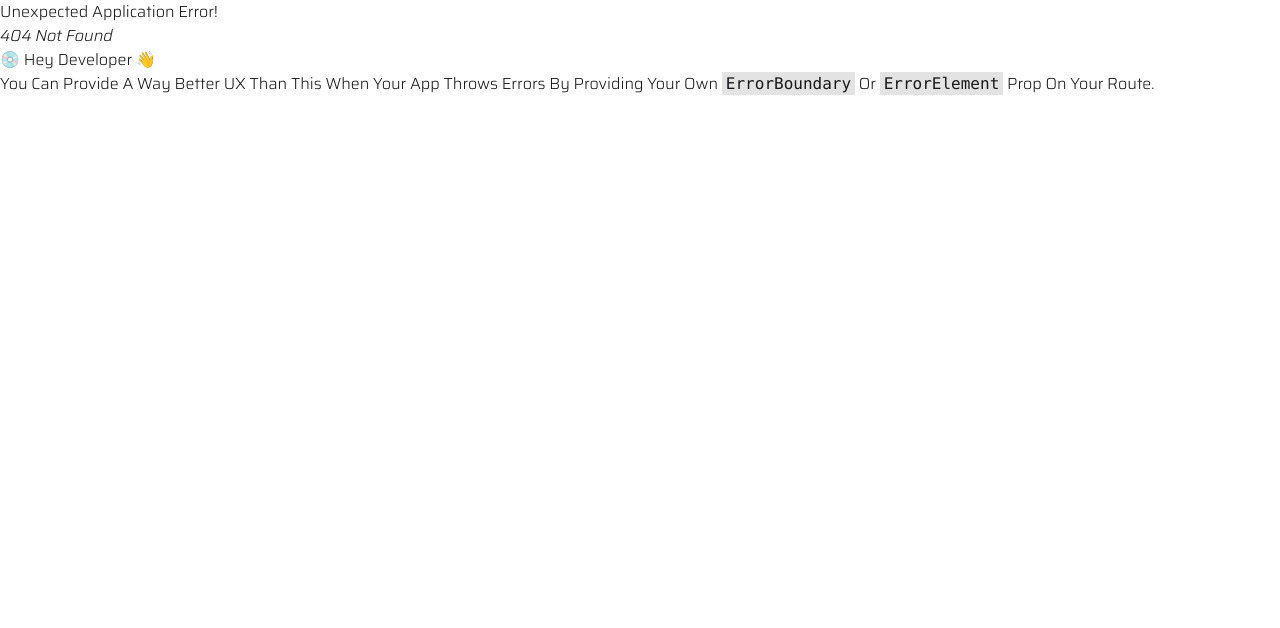
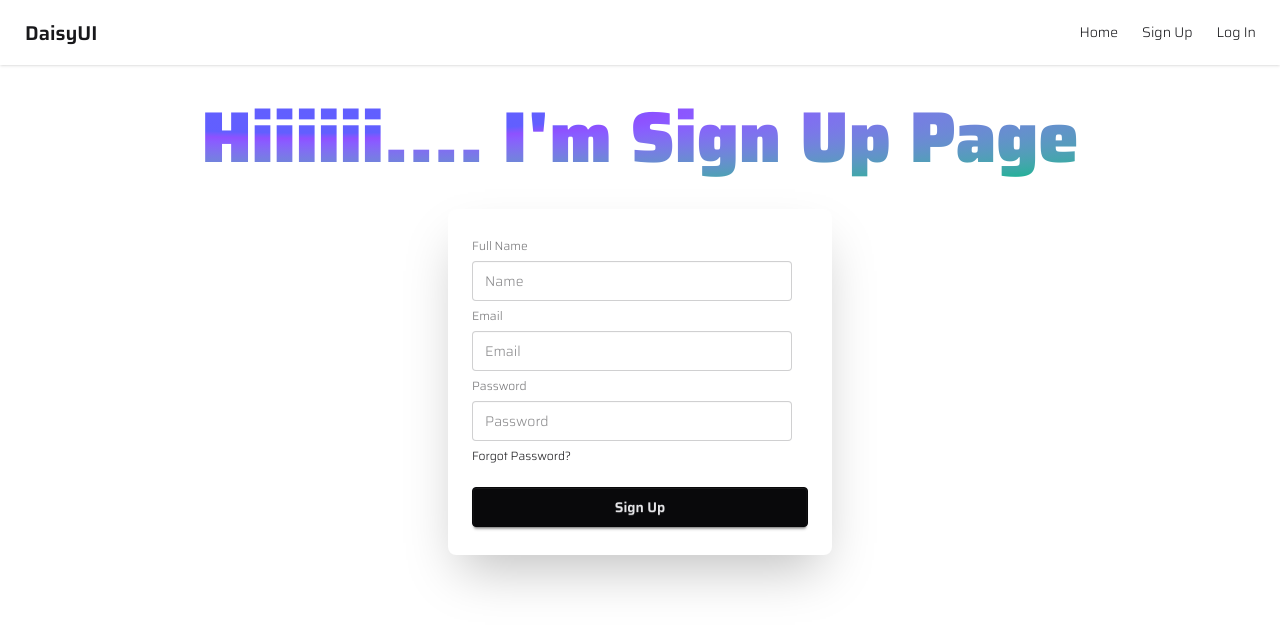
Before and after one commit to rakib-hasan-78/auth-email-pass, a React (Vite) app: page /signup in a window 1280 px wide. Before the commit this address had no page. Shown: the top 628 px of the page. Built offline with nearby package versions, Linux system fonts and the light colour scheme; a web font is replaced by a local one.

Commit message:
auth with email & pass initiated....

```diff
--- a/package.json
+++ b/package.json
@@ -11,6 +11,7 @@
   },
   "dependencies": {
     "@tailwindcss/vite": "^4.1.18",
+    "firebase": "^12.10.0",
     "react": "^19.0.0",
     "react-dom": "^19.0.0",
     "react-router": "^7.13.0",
--- a/src/App.jsx
+++ b/src/App.jsx
@@ -4,9 +4,9 @@ function App() {
   return (
     <>
       <h1
-      className='primary-title'
+      className='primary-title px-8'
       >
-      Project initialization content & Dependencies intrigations
+      Project initialization Dependencies, intrigations & content
       </h1>
     </>
   )
--- a/src/Pages/About/About.jsx
+++ /dev/null
@@ -1,14 +0,0 @@
-import React from 'react';
-
-const About = () => {
-    return (
-        <div>
-            <h1 className='primary-title '
-            >
-            Hiiiiii.... i'm about page
-            </h1>
-        </div>
-    );
-};
-
-export default About;
--- a/src/Pages/Products/Products.jsx
+++ b/src/Pages/Login/Login.jsx
@@ -1,14 +1,14 @@
 import React from 'react';
 
-const Products = () => {
+const Login = () => {
     return (
         <div>
             <h1 className='primary-title'
             >
-                i am products page......
+                i am Log In page......
             </h1>
         </div>
     );
 };
 
-export default Products;
+export default Login;
--- a/src/Pages/Root/Root.jsx
+++ b/src/Pages/Root/Root.jsx
@@ -1,9 +1,11 @@
 import React from 'react';
 import { Outlet } from 'react-router';
+import Nav from './../../components/Nav/Nav';
 
 const Root = () => {
     return (
         <div>
+            <Nav />
             <Outlet />
         </div>
     );
--- /dev/null
+++ b/src/Pages/Signup/Signup.jsx
@@ -0,0 +1,66 @@
+import { createUserWithEmailAndPassword } from 'firebase/auth';
+import React from 'react';
+import { useState } from 'react';
+import { auth } from '../../firsebase/firebase.init';
+
+const Signup = () => {
+    const [signUp, setSignUp] = useState({name: '', email:'', password:''});
+
+    const dataPicker = (prop, value)=>{
+
+        setSignUp(signUp=>({
+            ...signUp,
+            [prop] : value,
+        }))
+    }
+
+    const formHandler = e =>{
+        e.preventDefault();
+        createUserWithEmailAndPassword(auth,
+             signUp.email,
+              signUp.password)
+              .then(userCredential=>{
+                console.log(userCredential);
+              })
+              .catch(error=>{
+                console.log(error.message);
+              })
+
+        setSignUp({name: '', email:'', password:''})
+    }
+
+    return (
+        <div>
+            <h1 className='primary-title '
+            >
+            Hiiiiii.... i'm Sign Up page
+            </h1>
+            <div className='w-full flex items-center justify-center'>
+                <form onSubmit={formHandler} action="#" className='w-5/12 flex items-center justify-center'>
+                        <div className="card bg-base-100 w-full max-w-sm shrink-0 shadow-2xl">
+                            <div className="card-body">
+                                <fieldset className="fieldset">
+                                    <label className="label">Full Name</label>
+                                    <input type="text" className="input" placeholder="Name" name='name'
+                                    value={signUp.name} onChange={(e)=>dataPicker(e.target.name , e.target.value)}/>
+
+                                    <label className="label">Email</label>
+                                    <input type="email" className="input" placeholder="Email" name='email'
+                                    value={signUp.email} onChange={(e)=>dataPicker(e.target.name,e.target.value)}
+                                    />
+                                    <label className="label">Password</label>
+                                    <input type="password" className="input" placeholder="Password" name='password'
+                                    value={signUp.password} onChange={(e)=> dataPicker(e.target.name, e.target.value)}
+                                    />
+                                    <div><a className="link link-hover">Forgot password?</a></div>
+                                    <button className="btn btn-neutral mt-4">Sign Up</button>
+                                </fieldset>
+                            </div>
+                        </div>
+                </form>
+            </div>
+        </div>
+    );
+};
+
+export default Signup;
--- /dev/null
+++ b/src/components/Nav/Nav.jsx
@@ -0,0 +1,22 @@
+import React from 'react';
+import { NavLink } from 'react-router';
+
+const Nav = () => {
+    return (
+        <div className="navbar bg-base-100 shadow-sm">
+            <div className="flex-1">
+                <a className="btn btn-ghost text-xl">daisyUI</a>
+            </div>
+            <div className="flex-none">
+                <ul className="menu menu-horizontal px-1">
+
+                <li> <NavLink to={'/'}> Home </NavLink></li>
+                <li> <NavLink to={'/signup'}> sign up </NavLink></li>
+                <li> <NavLink to={'/login'}> log in </NavLink></li>
+                </ul>
+            </div>
+        </div>
+    );
+};
+
+export default Nav;
--- /dev/null
+++ b/src/firsebase/firebase.init.js
@@ -0,0 +1,19 @@
+// Import the functions you need from the SDKs you need
+import { initializeApp } from "firebase/app";
+import { getAuth } from "firebase/auth";
+// TODO: Add SDKs for Firebase products that you want to use
+// https://firebase.google.com/docs/web/setup#available-libraries
+
+// Your web app's Firebase configuration
+const firebaseConfig = {
+  apiKey: "AIzaSyDSEnNZvcntpvKJwOylBt_sQAWT7Nb4xj4",
+  authDomain: "email-auth-61248.firebaseapp.com",
+  projectId: "email-auth-61248",
+  storageBucket: "email-auth-61248.firebasestorage.app",
+  messagingSenderId: "978976387028",
+  appId: "1:978976387028:web:e2db461ba6ecaacb19b041"
+};
+
+// Initialize Firebase
+ const app = initializeApp(firebaseConfig);
+ export const auth = getAuth(app);
--- a/src/index.css
+++ b/src/index.css
@@ -25,6 +25,8 @@
 
 }
 
+/** basic default setup ==> */
+
 @layer base {
     * {
         @apply m-0 p-0 box-border;
@@ -36,10 +38,14 @@
         @apply w-full min-h-full capitalize font-sans font-light;
     }
 }
+
+/** styles for components ==>  */
+
 @layer components {
 
     /** titles ===>  */
+
     .primary-title {
-            @apply text-9xl font-black text-center p-4 px-10 my-5 bg-radial-[at_25%_25%]  from-indigo-500 from-20% via-violet-500 via-25%  to-emerald-500 to-90% bg-clip-text text-transparent;
+            @apply text-7xl font-black text-center p-4 px-10 my-5 bg-radial-[at_25%_25%]  from-indigo-500 from-20% via-violet-500 via-25%  to-emerald-500 to-90% bg-clip-text text-transparent;
     }
 }
```
Also changed, not shown: src/routes/rootRoutes/rootRoutes.jsx (+4 -4 lines), 1 other file (tests, documents, lock files or other folders).
